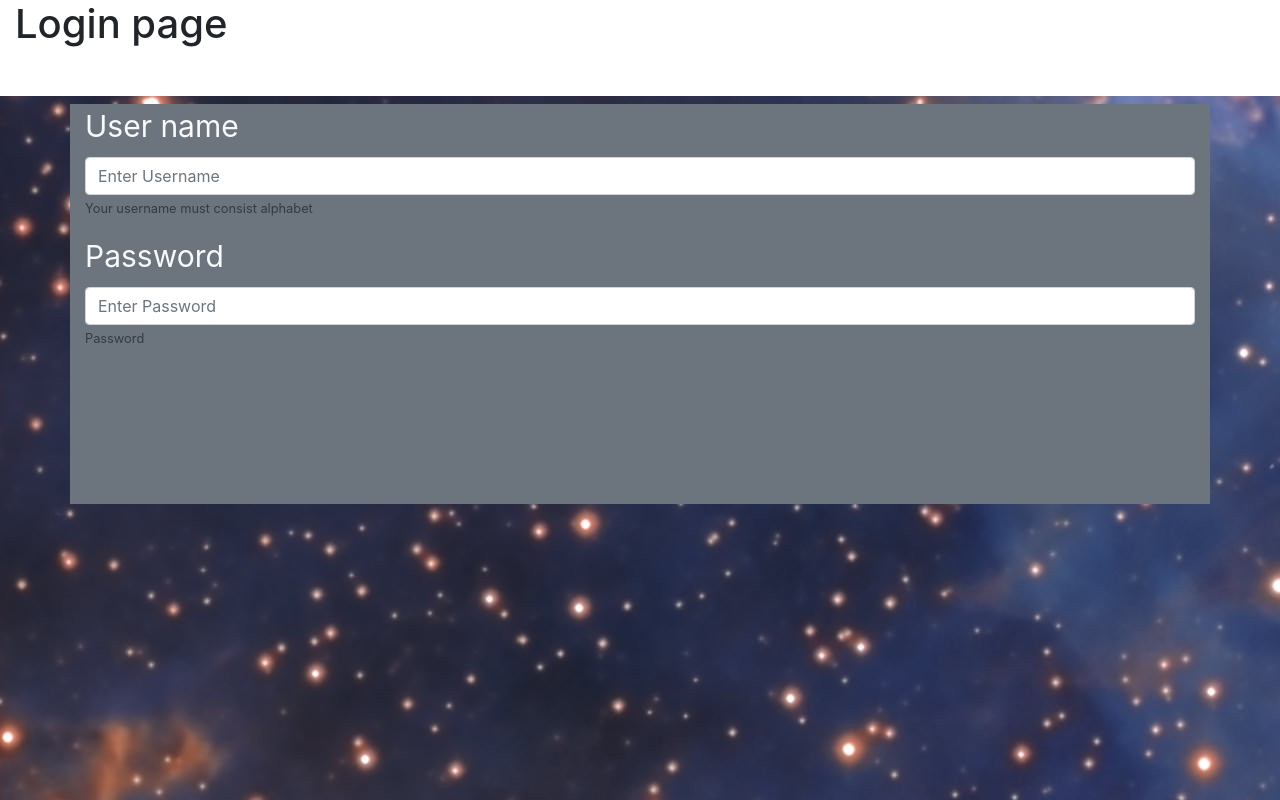
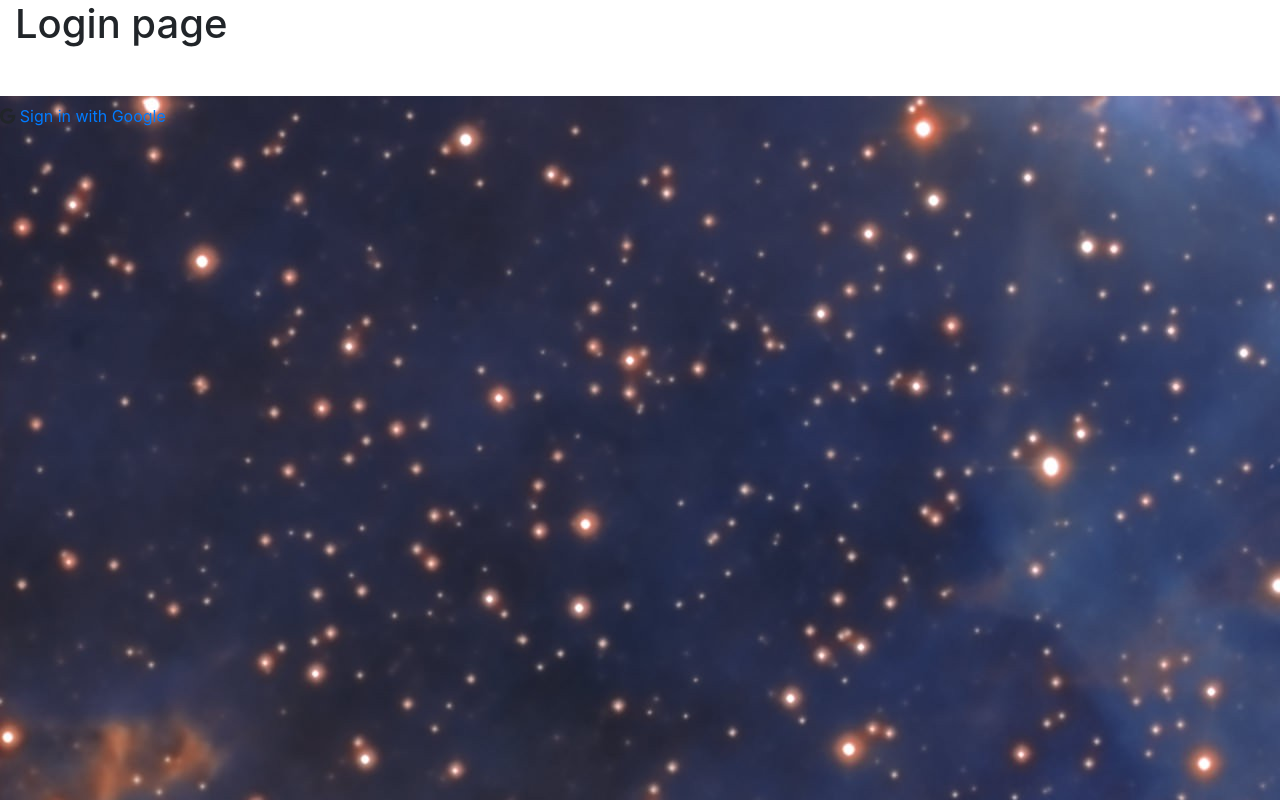
Before and after one commit to magmagcup/Thor, a Django app: page /game/ in a window 1280 px wide. Run offline with Django 3.2, Linux system fonts and the light colour scheme; some libraries are stand-ins or nearby versions.

Commit message:
link for login via google

```diff
--- a/game/templates/game/base.html
+++ b/game/templates/game/base.html
@@ -6,6 +6,8 @@
     <link rel="stylesheet" href="https://maxcdn.bootstrapcdn.com/bootstrap/4.0.0/css/bootstrap.min.css" integrity="sha384-Gn5384xqQ1aoWXA+058RXPxPg6fy4IWvTNh0E263XmFcJlSAwiGgFAW/dAiS6JXm" crossorigin="anonymous">
 
     <link rel = "stylesheet" type = "text/css" href="{% static 'game/my_style.css' %}">
+
+    <script src="https://kit.fontawesome.com/b7f2372ef6.js" crossorigin="anonymous"></script>
 
     <div class = "background">
 <!--    <div class ="nav-bar"></div>-->
--- a/game/templates/game/login.html
+++ b/game/templates/game/login.html
@@ -4,19 +4,13 @@
 <div class="container-fluid bg-white medium_container">
     <h1> Login page <br> <br></h1>
 </div>
-
-<div class = "container text-light bg-secondary long_container">
-<form>
-    <div class="form-group">
-    <label for="username" class = "bigger_font">User name</label>
-    <input type="text" class="form-control" id="username" aria-describedby="userhelp" placeholder="Enter Username">
-    <small id="userhelp" class="form-text text-dark">Your username must consist alphabet</small>
-  </div>
-    <div class="form-group">
-    <label for="password" class = "bigger_font">Password</label>
-    <input type="password" class="form-control" id="password" aria-describedby="passwordhelp" placeholder="Enter Password">
-    <small id="passwordhelp" class="form-text text-dark">Password</small>
-  </div>
-</form>
+<div>
+  {% if user.is_authenticated %}
+    <p  class="text-white">Logged in as {{ user.username }}</p>
+      <a href="{% url "game:logout" %}">Logout</a>
+  {% else %}
+    <i class="fab fa-google" ></i>
+    <a href="{% url "social:begin" "google-oauth2" %}">Sign in with Google</a>
+  {% endif %}
 </div>
 {% endblock %}
```
